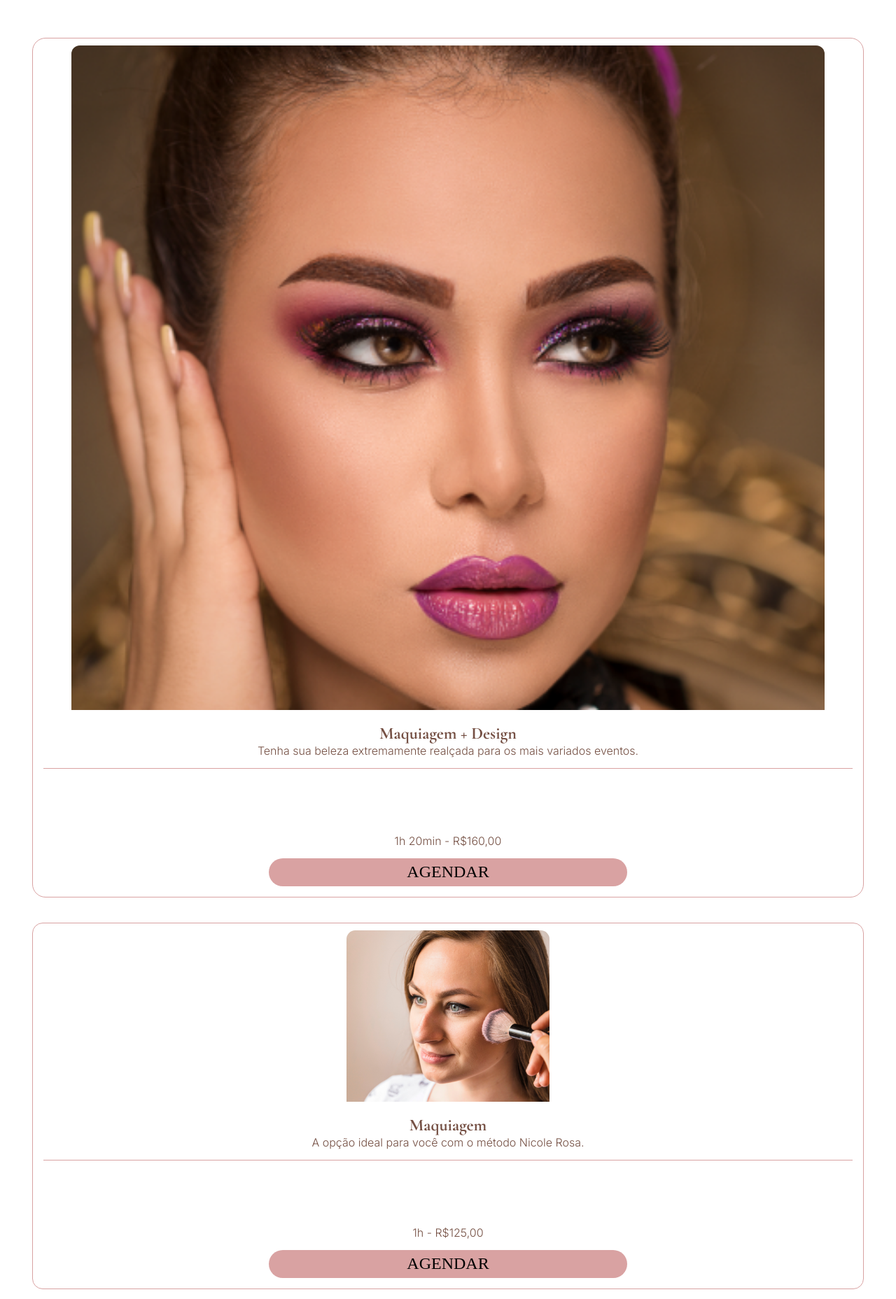
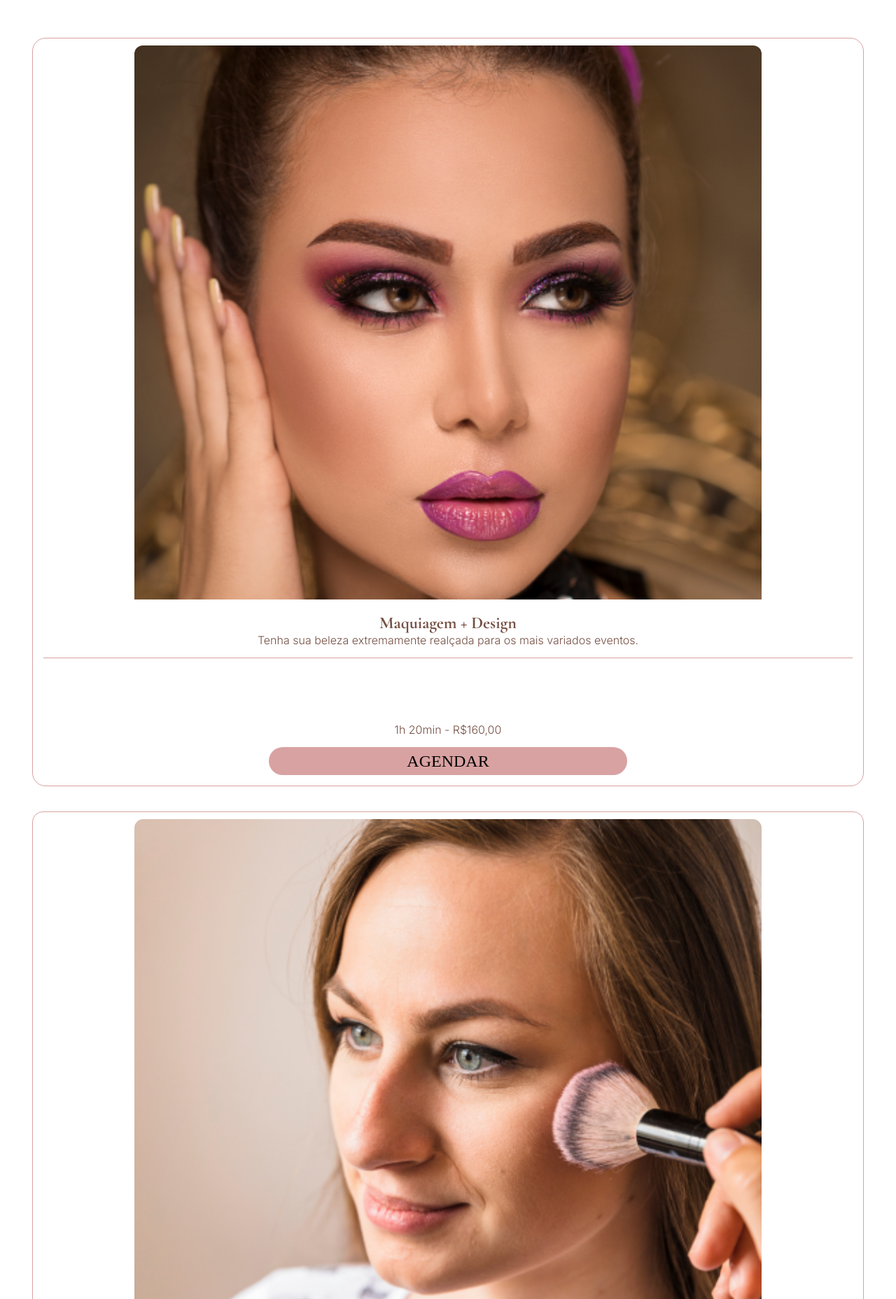
Before and after one commit to henriquesimon/site-nr, a plain HTML site: page index.html in a window 1280 px wide. Shown: the part 43-1900 px from the top of the page at 70% size. Drawn offline with nearby package versions, Linux system fonts and the light colour scheme; a web font is replaced by a local one.

Commit message:
Atualização media-queries

```diff
--- a/styles/style.css
+++ b/styles/style.css
@@ -126,7 +126,7 @@ main > div#procedimentos {
   height: 40%;
 }
 .proc-impar img {
-  width: 84vw;
+  width: 70vw;
   border-top-left-radius: 12px;
   border-top-right-radius: 12px;
 }
@@ -161,7 +161,7 @@ main > div#procedimentos {
   height: 40%;
 }
 .proc-par img {
-  width: 290px;
+  width: 70vw;
   border-top-left-radius: 12.5px;
   border-top-right-radius: 12.5px;
 }
```
